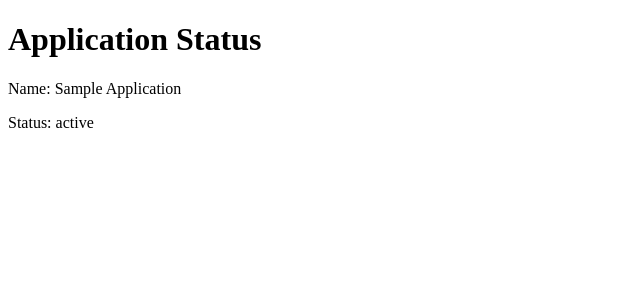
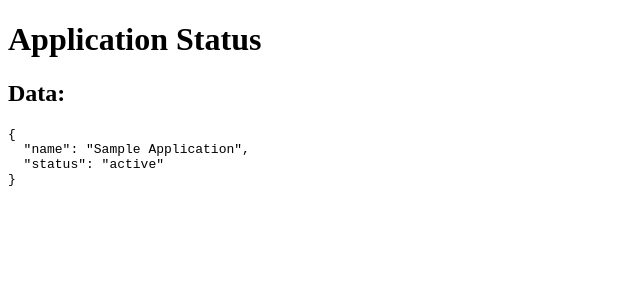
Before and after one commit to Vic428-human/motion-example, a React (Vite) app: page / in a window 1280 px wide. Shown: the top 300 px of the page, without its empty margins (0-640 px from the left). Built offline with nearby package versions, Linux system fonts and the light colour scheme.

Commit message:
引用tanstack query hook 比較好維護的寫法

```diff
--- a/src/App.tsx
+++ b/src/App.tsx
@@ -1,24 +1,27 @@
 import React from "react";
-import { useQuery } from "@tanstack/react-query";
-// import hook for useuseApplimittation
-import { useApplication } from "./hooks/useApplimittation"; // Uncomment if you have a custom hook
+import { useApplication } from "./hooks/useApplication.tsx";
 
 function App() {
   const { data, isLoading, error } = useApplication();
 
+  const renderContent = () => {
+    if (data) {
+      return (
+        <>
+          <h2>Data:</h2>
+          <pre>{JSON.stringify(data, null, 2)}</pre>
+        </>
+      );
+    }
+    if (isLoading) return <p>Loading...</p>;
+    if (error) return <p>Error: {error.message}</p>;
+    return <p>No data available.</p>;
+  };
+
   return (
     <div>
       <h1>Application Status</h1>
-      {isLoading ? (
-        <p>Loading...</p>
-      ) : error ? (
-        <p>Error fetching application data: {error.message}</p>
-      ) : (
-        <div>
-          <p>Name: {data?.name}</p>
-          <p>Status: {data?.status}</p>
-        </div>
-      )}
+      {renderContent()}
     </div>
   );
 }
--- /dev/null
+++ b/src/hooks/useApplication.tsx
@@ -0,0 +1,38 @@
+// create tanstack query example for useApplication hook
+import { useQuery } from "@tanstack/react-query";
+import { useEffect } from "react";
+
+export const useApplication = () => {
+  interface ApplicationData {
+    name: string;
+    status: string;
+  }
+
+  const fetchApplication = async (): Promise<ApplicationData> => {
+    // Simulate a network request to fetch application data
+    return new Promise((resolve) => {
+      setTimeout(() => {
+        resolve({
+          name: "Sample Application",
+          status: "active",
+        });
+      }, 1000);
+    });
+  };
+
+  const { data, isLoading, error } = useQuery<ApplicationData>({
+    queryKey: ["application"],
+    queryFn: () => fetchApplication(),
+    staleTime: 5 * 60 * 1000,
+    refetchOnWindowFocus: false,
+    refetchOnReconnect: false,
+  });
+
+  useEffect(() => {
+    if (error) {
+      console.error("Error fetching application:", error);
+    }
+  }, [error]);
+
+  return { data, isLoading, error };
+};
--- a/src/hooks/useApplimittation.ts
+++ /dev/null
@@ -1,40 +0,0 @@
-// create tanstack query example for useApplication hook
-import { useQuery } from "@tanstack/react-query";
-import { useEffect } from "react";
-
-
-export const useApplication = () => {
-
-    interface ApplicationData {
-        name: string;
-        status: string;
-    }
-
-    const fetchApplication = async (): Promise<ApplicationData> => {
-        // Simulate a network request to fetch application data
-        return new Promise((resolve) => {
-            setTimeout(() => {
-                resolve({
-                    name: "Sample Application",
-                    status: "active",
-                });
-            }, 1000);
-        });
-    };
-
-    const { data, isLoading, error } = useQuery<ApplicationData>({
-        queryKey: ["application"],
-        queryFn: () => fetchApplication(),
-        staleTime: 5 * 60 * 1000,
-        refetchOnWindowFocus: false,
-        refetchOnReconnect: false,
-    });
-
-    useEffect(() => {
-        if (error) {
-            console.error("Error fetching application:", error);
-        }
-    }, [error]);
-
-return { data, isLoading, error };
-}
```
